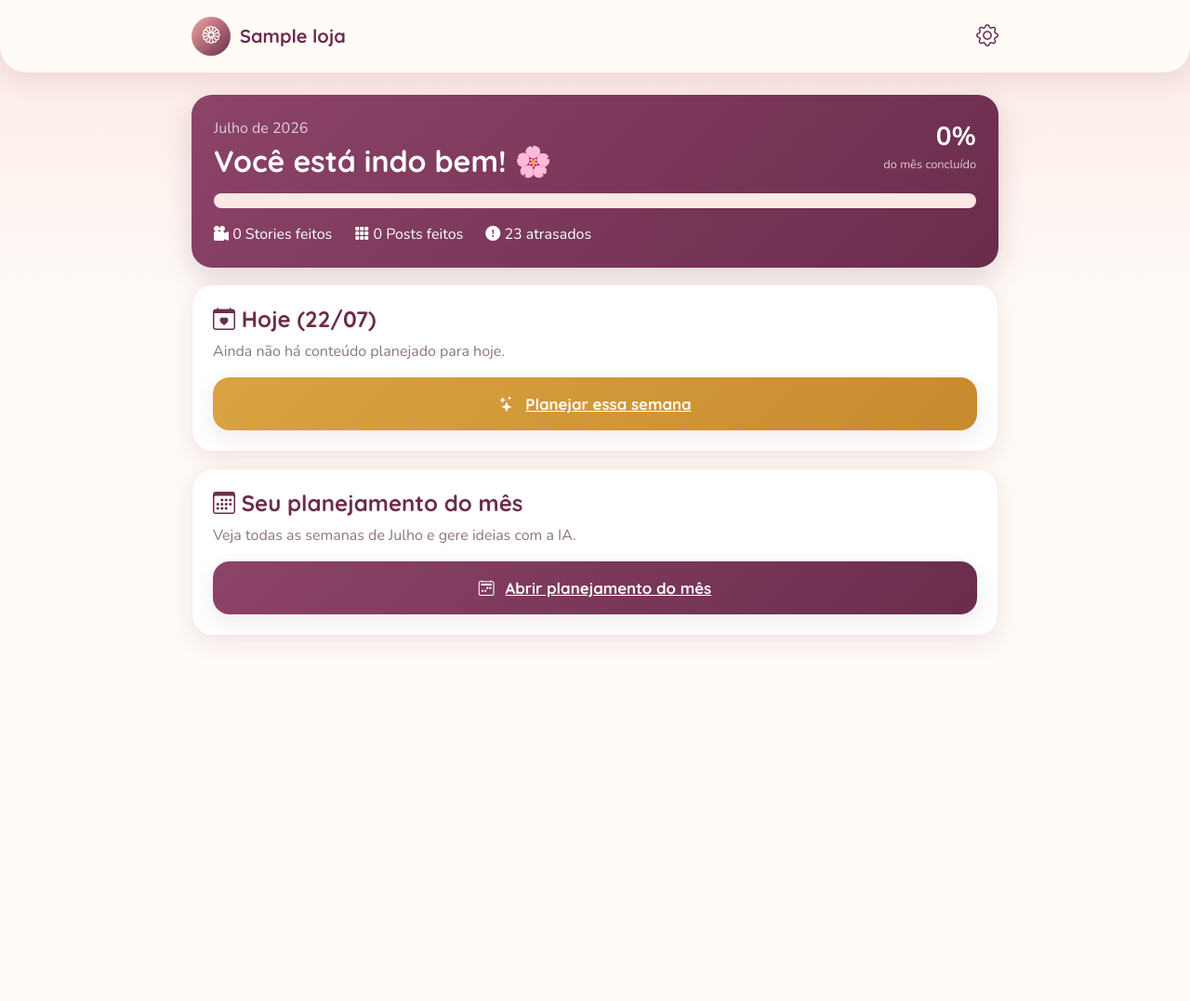
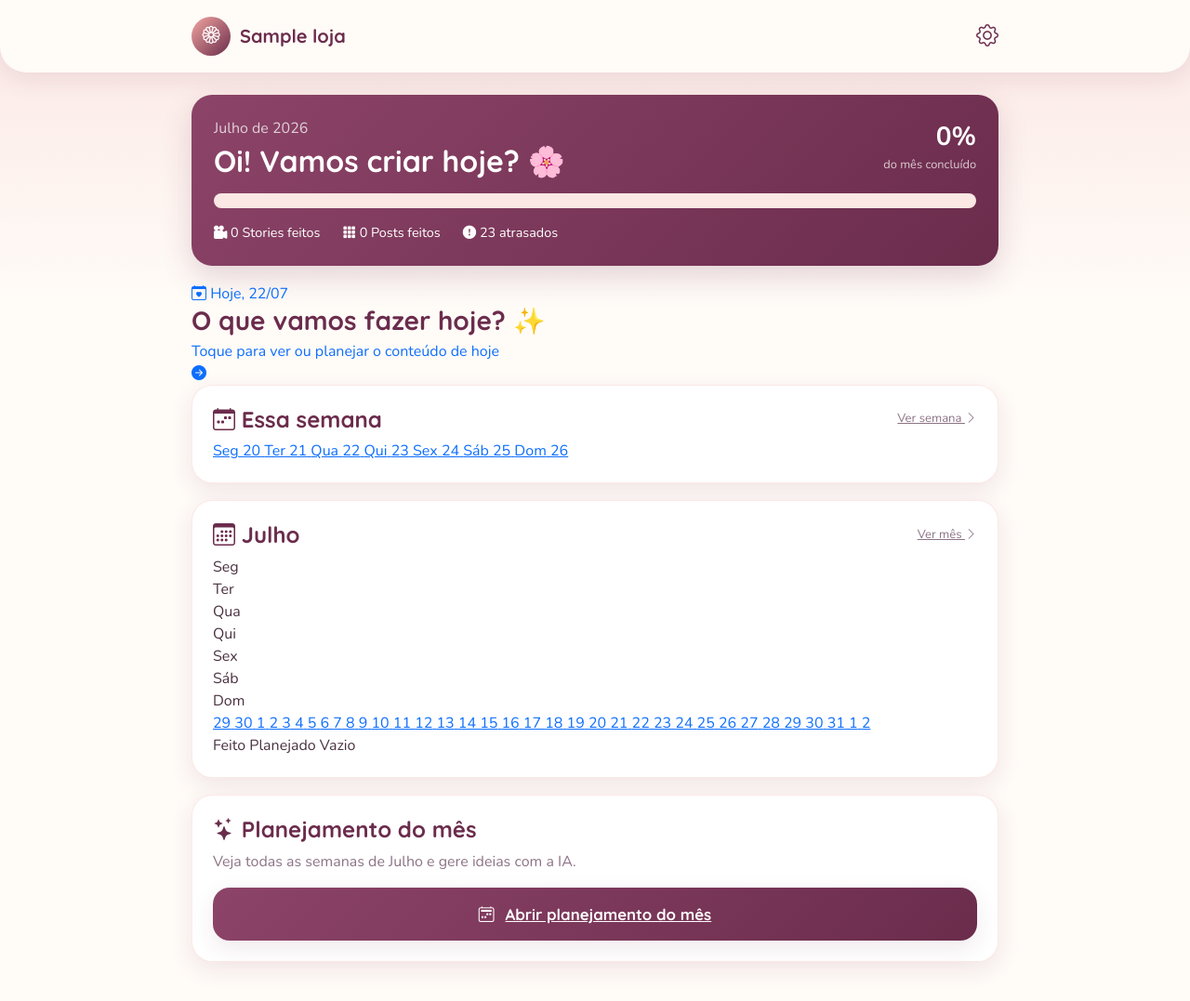
Before and after one commit to alexeller11/todasstore, a Flask app: page / in a window 1280 px wide. Shown: the whole page at 93% size. Before the commit the page ends 690 px from the top, so only its background shows below. Run offline with Flask 3, Linux system fonts and the light colour scheme; tables that the repository leaves empty hold one stand-in row (values such as "Sample post").

Commit message:
Update dashboard.html

```diff
--- a/app/templates/dashboard.html
+++ b/app/templates/dashboard.html
@@ -3,21 +3,24 @@
 
 {% block conteudo %}
 
+{% set abrev_dia = {'segunda':'Seg','terca':'Ter','quarta':'Qua','quinta':'Qui','sexta':'Sex','sabado':'Sáb','domingo':'Dom'} %}
+
+<!-- Boas-vindas + progresso do mês -->
 <div class="cartao-destaque">
   <div class="d-flex justify-content-between align-items-start">
     <div>
       <div class="opacity-75 mb-1">{{ mes.nome }} de {{ mes.ano }}</div>
-      <h2 class="mb-2">Você está indo bem! 🌸</h2>
+      <h2 class="mb-0">Oi! Vamos criar hoje? 🌸</h2>
     </div>
     <div class="text-end">
       <div class="fs-3 fw-bold">{{ stats.percentual_conclusao }}%</div>
       <div class="opacity-75" style="font-size:.8rem;">do mês concluído</div>
     </div>
   </div>
-  <div class="progresso-container mt-2">
+  <div class="progresso-container mt-3">
     <div class="progresso-barra" style="width: {{ stats.percentual_conclusao }}%;"></div>
   </div>
-  <div class="d-flex gap-4 mt-3 flex-wrap">
+  <div class="d-flex gap-4 mt-3 flex-wrap" style="font-size:.9rem;">
     <div><i class="bi bi-camera-reels-fill"></i> {{ stats.stories_feitos }} Stories feitos</div>
     <div><i class="bi bi-grid-3x3-gap-fill"></i> {{ stats.posts_feitos }} Posts feitos</div>
     {% if stats.dias_atrasados %}
@@ -26,25 +29,75 @@
   </div>
 </div>
 
-<!-- Conteúdo de hoje -->
+<!-- CTA principal: O que faremos hoje -->
+<a href="{{ url_for('planejamento.ver_dia', dia_id=dia_hoje.id) if dia_hoje else url_for('planejamento.ver_mes', ano=mes.ano, numero=mes.numero) }}"
+   class="cta-hoje text-decoration-none">
+  <div class="cta-hoje-texto">
+    <span class="cta-hoje-selo"><i class="bi bi-calendar-heart"></i> Hoje, {{ hoje.strftime('%d/%m') }}</span>
+    <h3 class="mb-1">O que vamos fazer hoje? ✨</h3>
+    {% if dia_hoje and (dia_hoje.ideia_story or dia_hoje.tem_post) %}
+      <p class="mb-0 cta-hoje-resumo">
+        {{ dia_hoje.ideia_story or dia_hoje.ideia_feed or dia_hoje.ideia_reels }}
+      </p>
+    {% else %}
+      <p class="mb-0 cta-hoje-resumo">Toque para ver ou planejar o conteúdo de hoje</p>
+    {% endif %}
+  </div>
+  <div class="cta-hoje-seta"><i class="bi bi-arrow-right-circle-fill"></i></div>
+</a>
+
+<!-- Faixa da semana atual -->
+{% if semana_atual %}
 <div class="cartao">
-  <h4><i class="bi bi-calendar-heart"></i> Hoje ({{ hoje.strftime('%d/%m') }})</h4>
-  {% if dia_hoje and (dia_hoje.ideia_story or dia_hoje.tem_post) %}
-    <p class="mb-2"><strong>Story:</strong> {{ dia_hoje.ideia_story or "ainda não planejado" }}</p>
-    {% if dia_hoje.tem_post %}
-      <p class="mb-2"><strong>Post do dia:</strong> {{ dia_hoje.ideia_feed or dia_hoje.ideia_reels }}</p>
-    {% endif %}
-    <a href="{{ url_for('planejamento.ver_dia', dia_id=dia_hoje.id) }}" class="btn-app btn-primario mt-2">
-      <i class="bi bi-eye"></i> Ver conteúdo de hoje
+  <div class="d-flex justify-content-between align-items-center mb-2">
+    <h4 class="mb-0"><i class="bi bi-calendar-week"></i> Essa semana</h4>
+    <a href="{{ url_for('planejamento.ver_semana', semana_id=semana_atual.id) }}" class="texto-suave" style="font-size:.82rem;">
+      Ver semana <i class="bi bi-chevron-right"></i>
     </a>
-  {% else %}
-    <p class="texto-suave">Ainda não há conteúdo planejado para hoje.</p>
-    {% if dia_hoje %}
-    <a href="{{ url_for('planejamento.ver_semana', semana_id=dia_hoje.semana_id) }}" class="btn-app btn-dourado mt-2">
-      <i class="bi bi-stars"></i> Planejar essa semana
+  </div>
+  <div class="faixa-semana">
+    {% for dia in semana_atual.dias %}
+      {% set tem_conteudo = dia.ideia_story or dia.tem_post %}
+      <a href="{{ url_for('planejamento.ver_dia', dia_id=dia.id) }}"
+         class="chip-dia {% if dia.data == hoje %}hoje{% endif %}">
+        <span class="chip-dia-nome">{{ abrev_dia.get(dia.dia_semana, dia.dia_semana[:3]) }}</span>
+        <span class="chip-dia-numero">{{ dia.data.day }}</span>
+        <span class="chip-dia-ponto {% if dia.dia_completo %}feito{% elif tem_conteudo %}planejado{% endif %}"></span>
+      </a>
+    {% endfor %}
+  </div>
+</div>
+{% endif %}
+
+<!-- Mini calendário do mês -->
+<div class="cartao">
+  <div class="d-flex justify-content-between align-items-center mb-2">
+    <h4 class="mb-0"><i class="bi bi-calendar3"></i> {{ mes.nome }}</h4>
+    <a href="{{ url_for('planejamento.ver_mes', ano=mes.ano, numero=mes.numero) }}" class="texto-suave" style="font-size:.82rem;">
+      Ver mês <i class="bi bi-chevron-right"></i>
     </a>
-    {% endif %}
-  {% endif %}
+  </div>
+  <div class="mini-calendario">
+    {% for nome_abrev in ['Seg','Ter','Qua','Qui','Sex','Sáb','Dom'] %}
+      <div class="mini-calendario-cabecalho">{{ nome_abrev }}</div>
+    {% endfor %}
+    {% for semana in mes.semanas %}
+      {% for dia in semana.dias %}
+        {% set tem_conteudo = dia.ideia_story or dia.tem_post %}
+        {% set fora_do_mes = dia.data.month != mes.numero %}
+        <a href="{{ url_for('planejamento.ver_dia', dia_id=dia.id) }}"
+           class="dia-mini {% if fora_do_mes %}fora-do-mes{% endif %} {% if dia.data == hoje %}hoje{% endif %}">
+          <span class="dia-mini-numero">{{ dia.data.day }}</span>
+          <span class="dia-mini-ponto {% if dia.dia_completo %}feito{% elif tem_conteudo %}planejado{% endif %}"></span>
+        </a>
+      {% endfor %}
+    {% endfor %}
+  </div>
+  <div class="mini-calendario-legenda">
+    <span><span class="legenda-ponto feito"></span> Feito</span>
+    <span><span class="legenda-ponto planejado"></span> Planejado</span>
+    <span><span class="legenda-ponto"></span> Vazio</span>
+  </div>
 </div>
 
 <!-- Próximo conteúdo -->
@@ -61,7 +114,7 @@
 
 <!-- Acesso rápido ao mês -->
 <div class="cartao">
-  <h4><i class="bi bi-calendar3"></i> Seu planejamento do mês</h4>
+  <h4><i class="bi bi-stars"></i> Planejamento do mês</h4>
   <p class="texto-suave">Veja todas as semanas de {{ mes.nome }} e gere ideias com a IA.</p>
   <a href="{{ url_for('planejamento.ver_mes', ano=mes.ano, numero=mes.numero) }}" class="btn-app btn-primario">
     <i class="bi bi-calendar2-week"></i> Abrir planejamento do mês
```
